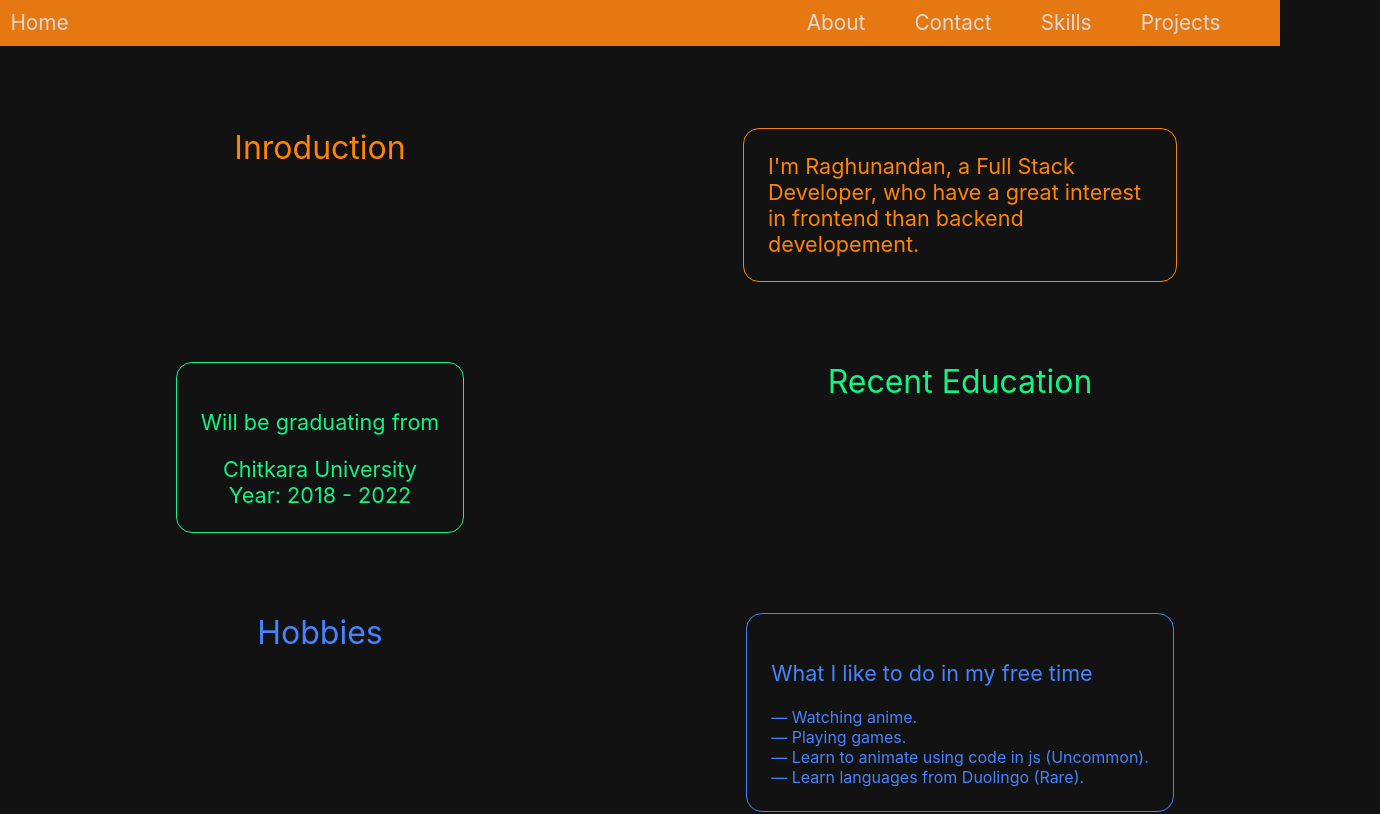
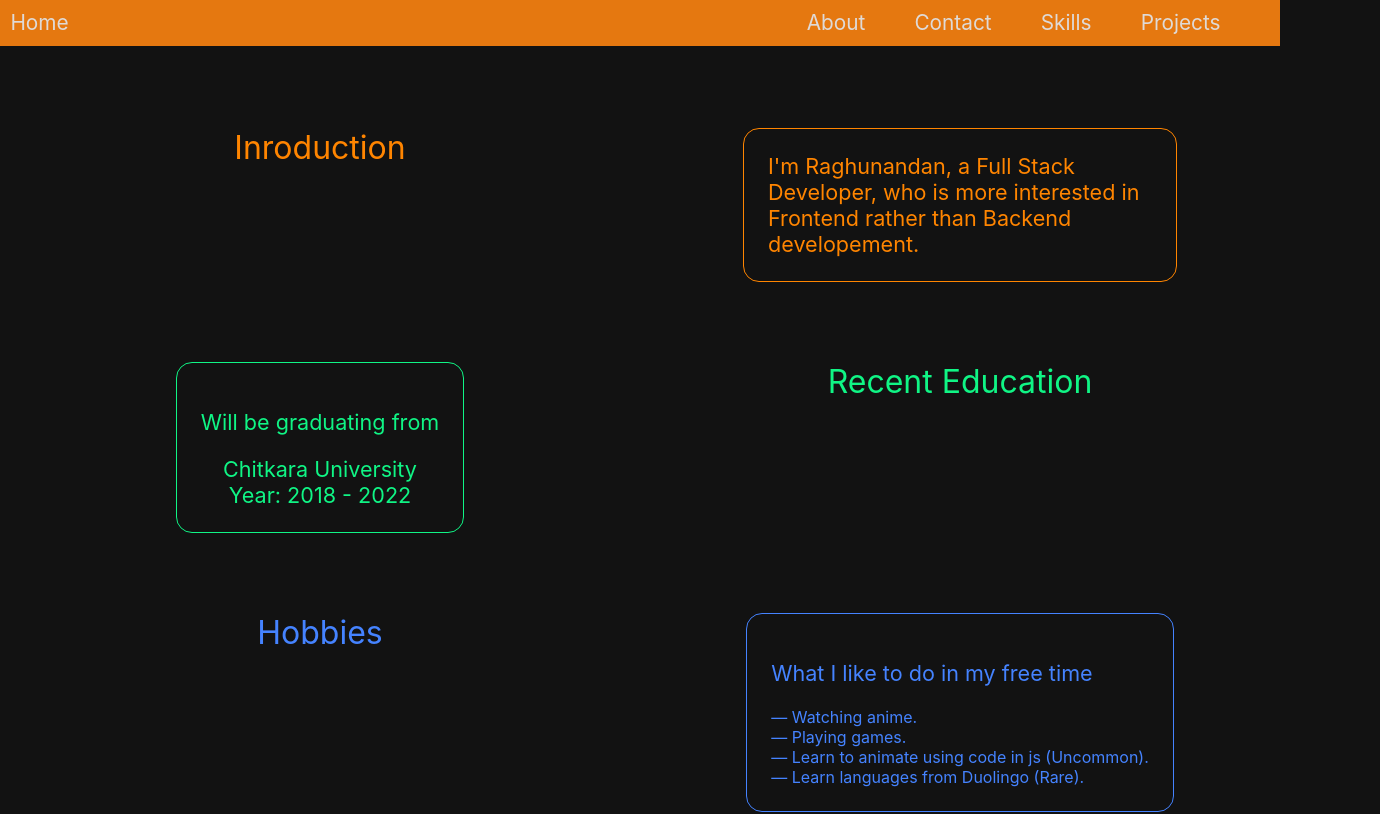
Before and after one commit to RajveerNarang/raghuweb, a React (Create React App) app: page /about in a window 1280 px wide. Shown: the top 814 px of the page, 1380 px wide, since content can reach past the window. Built offline with nearby package versions, Linux system fonts and the light colour scheme.

Commit message:
Some Changes Done

```diff
--- a/src/components/About/Intro.jsx
+++ b/src/components/About/Intro.jsx
@@ -15,7 +15,7 @@ function Intro() {
 				className={about.intro}
 				data-aos='fade-down'
 			>
-				I'm Raghunandan, a Full Stack Developer, who have a great interest in frontend than backend developement.
+				I'm Raghunandan, a Full Stack Developer, who is more interested in Frontend rather than Backend developement.
 			</div>
 		</div>
 	</div>
--- a/src/components/About/Resume.jsx
+++ b/src/components/About/Resume.jsx
@@ -17,7 +17,7 @@ function Resume() {
 				data-aos='zoom-in-up'
 			>
 				<Link
-					to='/Files/Raghunandan Sharma.pdf'
+					to='/Files/raghunandan_sharma.pdf'
 					className={about.color4}
 					target='_blank'
 					download
```
Also changed, not shown: 1 other file (tests, documents, lock files or other folders).
